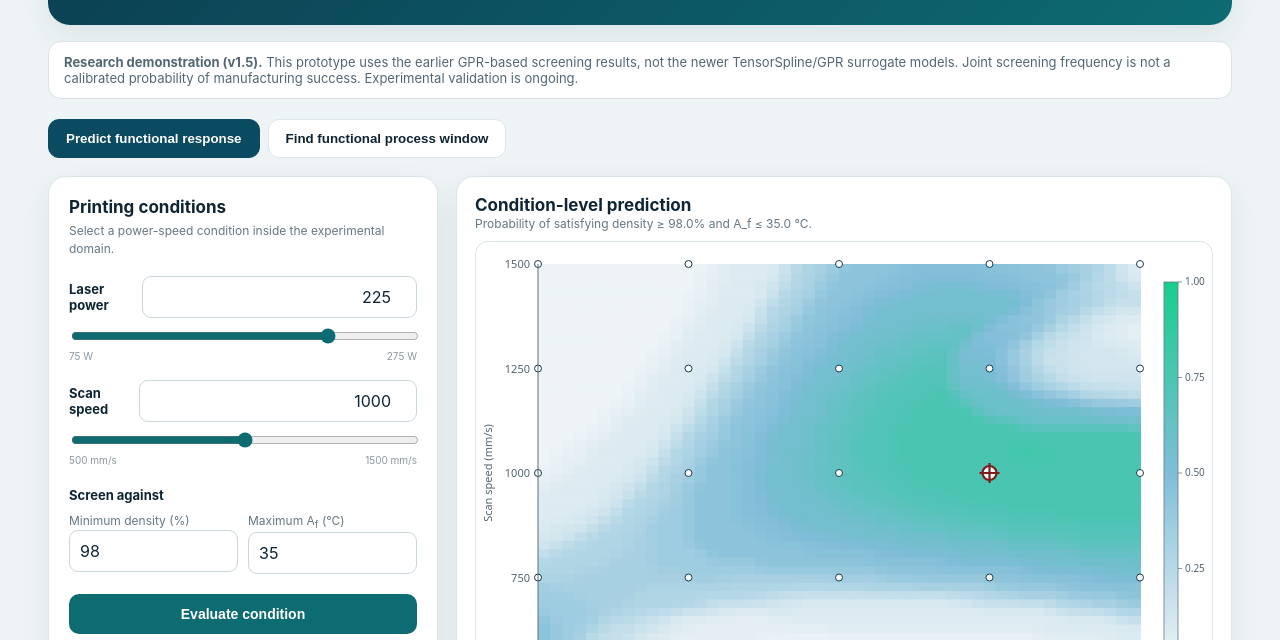
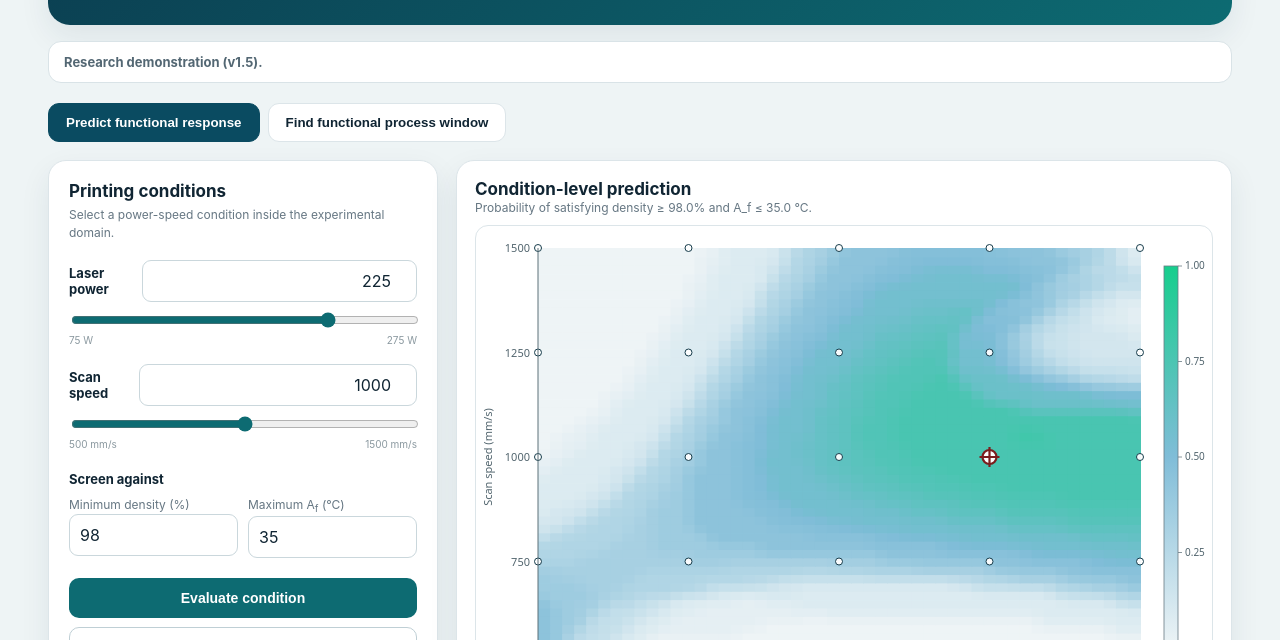
Before and after one commit to amiryah1124/NiTi-Web-App, a plain HTML site: page index.html in a window 1280 px wide. Shown: the part 153-793 px from the top of the page. Drawn offline with Linux system fonts and the light colour scheme.

Commit message:
Update index.html

```diff
--- a/index.html
+++ b/index.html
@@ -54,7 +54,7 @@ input[type=range]{width:100%;accent-color:var(--accent)}
       </div>
 </div>
   </section>
-<div class="notice" role="note"><strong>Research demonstration (v1.5).</strong> This prototype uses the earlier GPR-based screening results, not the newer TensorSpline/GPR surrogate models. Joint screening frequency is not a calibrated probability of manufacturing success. Experimental validation is ongoing.</div>
+<div class="notice" role="note"><strong>Research demonstration (v1.5).</strong></div>
 <div class="tabs">
     <button class="tab active" id="tabForward">Predict functional response</button>
     <button class="tab" id="tabInverse">Find functional process window</button>
```
